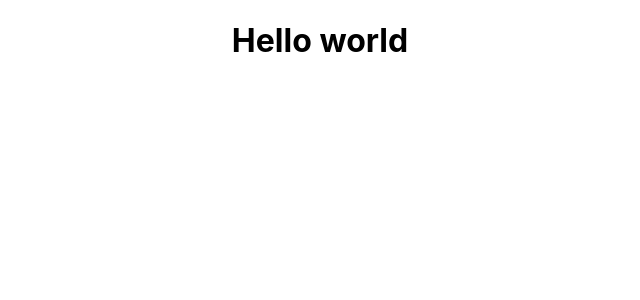
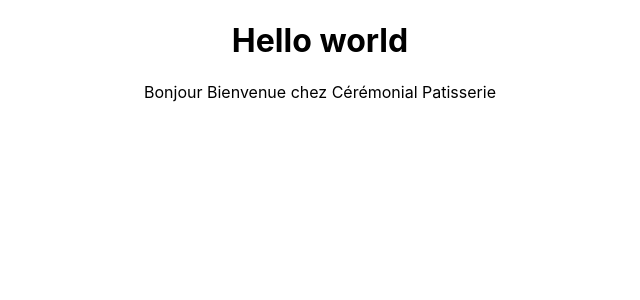
Before and after one commit to berol24/Ceremonial-Patisserie, a React (Create React App) app: page / in a window 1280 px wide. Shown: the top 300 px of the page, without its empty margins (320-960 px from the left). Built offline with nearby package versions, Linux system fonts and the light colour scheme.

Commit message:
mot de salutation

```diff
--- a/src/App.js
+++ b/src/App.js
@@ -5,6 +5,8 @@ function App() {
   return (
     <div className="App">
       <h1>Hello world</h1>
+      <p>Bonjour Bienvenue chez Cérémonial Patisserie
+         </p>
     </div>
   );
 }
```
